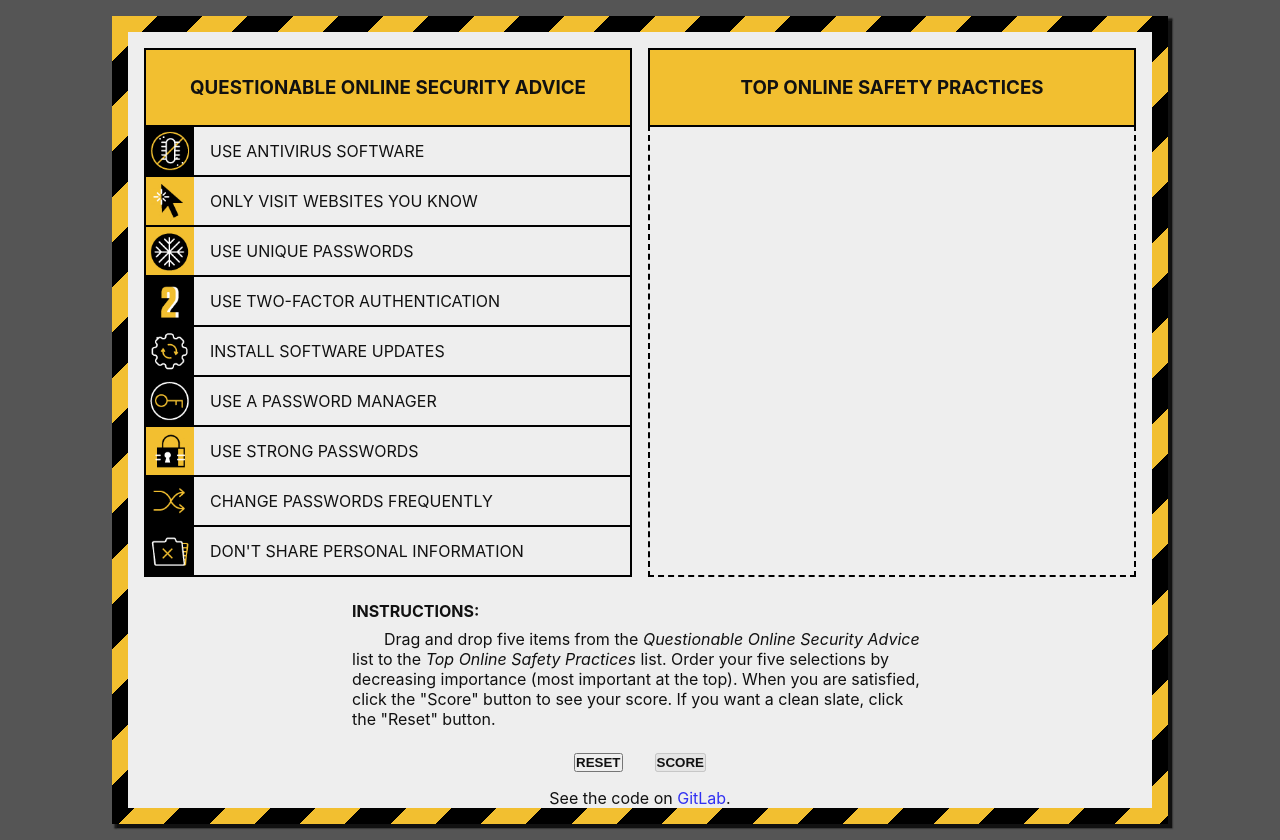
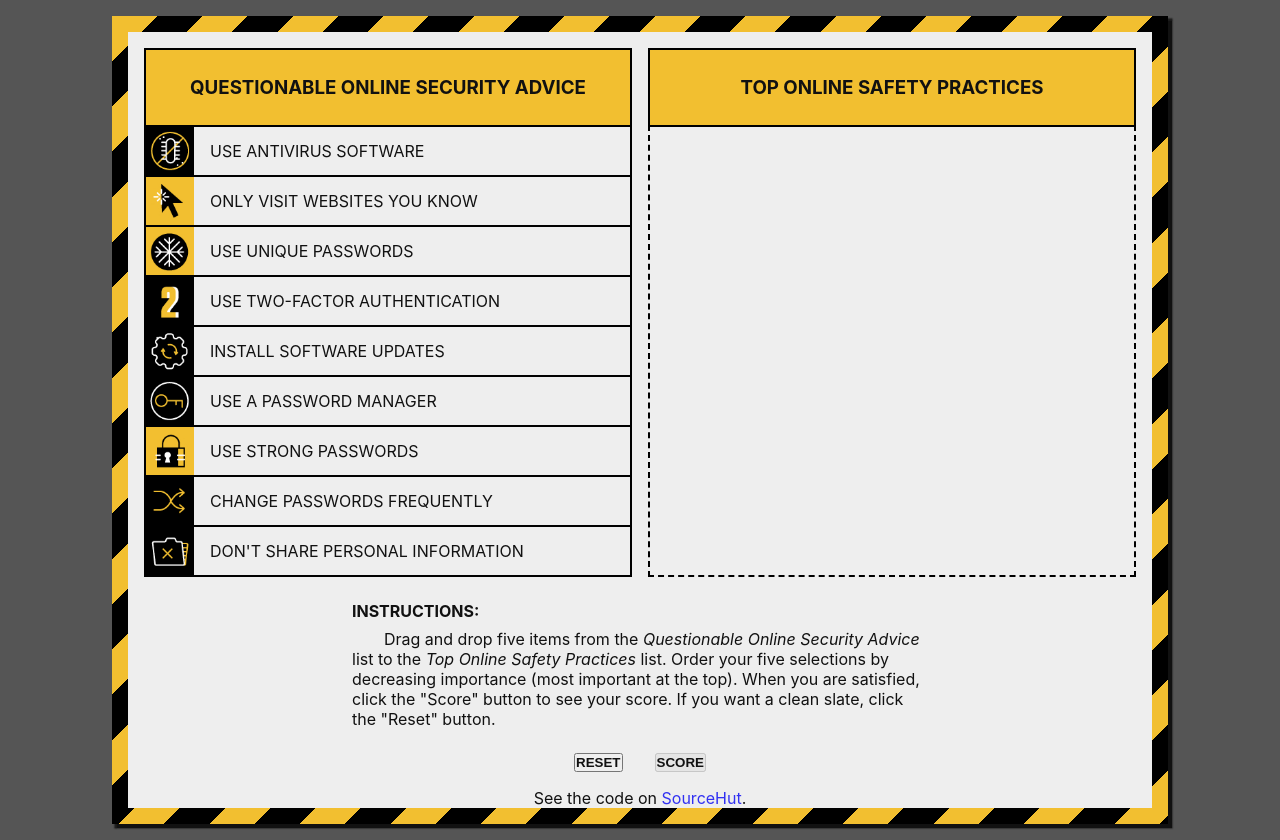
Before and after one commit to nstickney/securitysquabble, a Vue app: page / in a window 1280 px wide. Built offline with nearby package versions, Linux system fonts and the light colour scheme.

Commit message:
fix GitLab -> SourceHut

```diff
--- a/src/components/SecuritySquabble.vue
+++ b/src/components/SecuritySquabble.vue
@@ -36,7 +36,7 @@
         <button type="button" @click="calcScore" :disabled="!scoreable">Score</button>
       </div>
       <div class="buttons">
-        See the code on <a href="https://gitlab.com/nstickney/securitysquabble">GitLab</a>.
+        See the code on <a href="https://git.sr.ht/~stick/squabble">SourceHut</a>.
       </div>
 
       <div class="overlay" v-if="score > 0">
```
